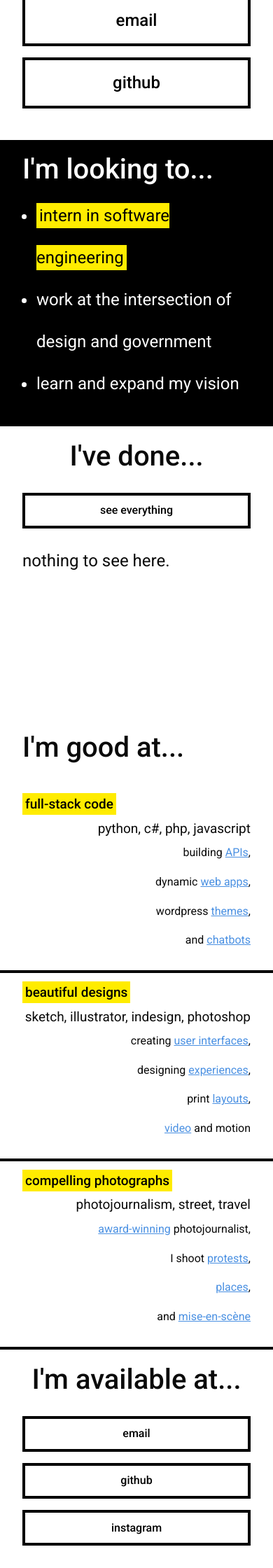
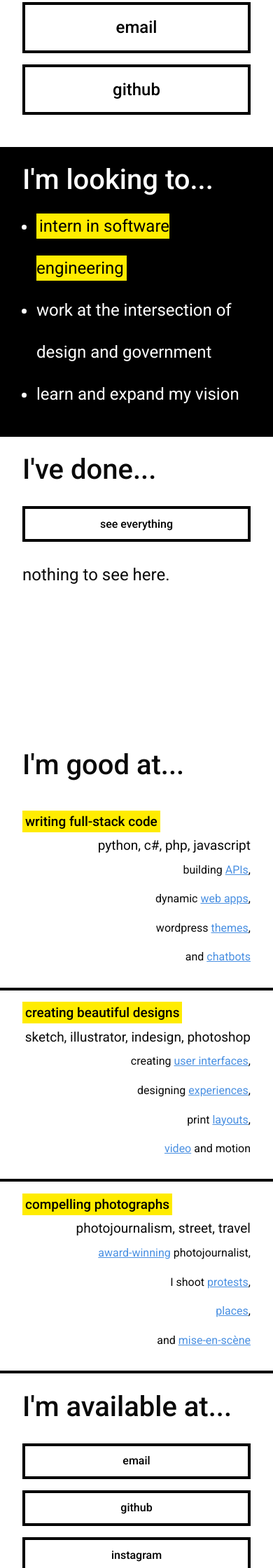
Before and after one commit to sc1f/me, a Django app: template portfolio/templates/index.html in a window 390 px wide. Shown: the part 788-3028 px from the top of the page at 70% size. Run offline with Django 3.2, Linux system fonts and the light colour scheme; the template is opened without the code that fills it, so the values that code supplies are empty; style sheets or scripts are compiled from the project's sources; parts of the project's set-up code (start-up, migrations or seed data) failed here and were passed over; some libraries are stand-ins or nearby versions.

Commit message:
fixed css, changed setting static setting based on secrets

```diff
--- a/portfolio/templates/about.html
+++ b/portfolio/templates/about.html
@@ -11,6 +11,7 @@
             <div class="columns large-6 medium-6 small-12 flex-container align-start flex-dir-column container container--text container--align-left">
                 <h1 class="heading heading--name">jun tan</h1>
                 <p class="body body--large">{{ current_user.about | linebreaksbr }}</p>
+                <a href="/#work" class="button">home</a>
             </div>
             <div class="columns large-6 medium-6 small-12 flex-container align-middle flex-dir-column container container--text">
                 <img src="https://s3.amazonaws.com/juntan-portfolio/{{ current_user.image }}" alt="{{ current_user.name }}" class="portrait portrait__about">
@@ -18,14 +19,13 @@
                     <a href="https://s3.amazonaws.com/juntan-portfolio/{{ current_user.resume }}" target="_blank" rel="noopener noreferrer"
                        class="button button--large button__primary">my resume</a>
                 {% endif %}
-                <a href="mailto:{{ current_user.email }}" class="button button--large button__primary">email</a>
+                <a href="mailto:{{ current_user.email }}" class="button button--large">email</a>
                 <a href="https://github.com/{{ current_user.github }}" target="_blank" rel="noopener noreferrer"
                    class="button button--large">github</a>
                 <a href="https://instagram.com/{{ current_user.instagram }}" class="button button--large"
                    target="_blank" rel="noopener noreferrer">instagram</a>
                 <a href="https://linkedin.com/{{ current_user.linkedin }}" target="_blank" rel="noopener noreferrer"
                    class="button button--large">linkedin</a>
-                <a href="/#work" class="button button--large">home</a>
             </div>
         </div>
     </div>
--- a/portfolio/templates/base.html
+++ b/portfolio/templates/base.html
@@ -10,8 +10,8 @@
     {% load sass_tags %}
     {% load staticfiles %}
     <link href="https://fonts.googleapis.com/css?family=Roboto:400,400i,500,500i" rel="stylesheet">
-    <link rel="stylesheet" href="{% static 'css/custom_foundation.css' %}">
-    <link rel="stylesheet" href="{% static 'css/main.css' %}">
+    <link rel="stylesheet" href="{% sass_src 'css/custom_foundation.scss' %}">
+    <link rel="stylesheet" href="{% sass_src 'css/main.scss' %}">
     <link rel="icon" type="image/png" sizes="32x32" href="{% static 'favicon-32x32.png' %}">
     <link rel="icon" type="image/png" sizes="96x96" href="{% static 'favicon-96x96.png' %}">
     <link rel="icon" type="image/png" sizes="16x16" href="{% static 'favicon-16x16.png' %}">
--- a/portfolio/templates/index.html
+++ b/portfolio/templates/index.html
@@ -96,7 +96,7 @@
                 <h3 class="heading heading--name">I'm good at...</h3>
             </div>
             <div class="columns large-6 medium-6 small-12 flex-container align-start flex-dir-column container container--text container--align-left">
-                <h3><span class="highlighted">full-stack code</span></h3>
+                <h3><span class="highlighted">writing full-stack code</span></h3>
             </div>
             <div class="columns large-6 medium-6 small-12 flex-container align-end flex-dir-column container container--text container--align-right">
                 <div class="flex-container flex-dir-column align-self-end align-spaced container container__list">
@@ -110,7 +110,7 @@
         </div>
         <div class="row row__skill">
             <div class="columns large-6 medium-6 small-12 flex-container align-start flex-dir-column container container--text container--align-left">
-                <h3><span class="highlighted">beautiful designs</span></h3>
+                <h3><span class="highlighted">creating beautiful designs</span></h3>
             </div>
             <div class="columns large-6 medium-6 small-12 flex-container align-end flex-dir-column container container--text container--align-right">
                 <div class="flex-container flex-dir-column align-self-end align-spaced container container__list">
--- a/static/css/imports/_globals.scss
+++ b/static/css/imports/_globals.scss
@@ -14,6 +14,10 @@ body {
 // rows form the crux of the layout - these override default row styles
 .row {
   padding-top: 3.75%;
+
+  @include media-query(medium) {
+    padding-top: 5%;
+  }
 }
 
 .row__about {
@@ -95,7 +99,9 @@ ul, ol {
 
   &.heading--homepage {
     @include media-query(medium) {
+      align-self: flex-start;
       font-size: 2.5em;
+      text-align: left;
     }
   }
 }
--- a/static/css/imports/_home.scss
+++ b/static/css/imports/_home.scss
@@ -90,6 +90,7 @@
 
     @include media-query(medium) {
       flex: 1 auto;
+      margin: 0 0 3.75% 0;
       width: 100%;
     }
   }
--- a/static/css/imports/_post.scss
+++ b/static/css/imports/_post.scss
@@ -1,6 +1,6 @@
 .row__post {
   @include media-query(medium){
-    flex-direction: column-reverse;
+    flex-direction: row-reverse;
     .container--align-right {
       margin-bottom: 2rem;
     }
--- a/static/css/main.css
+++ b/static/css/main.css
@@ -7,6 +7,9 @@ body {
 
 .row {
   padding-top: 3.75%; }
+  @media screen and (max-width: 640px) {
+    .row {
+      padding-top: 5%; } }
 
 @media screen and (max-width: 640px) {
   .row__about {
@@ -54,7 +57,9 @@ ul, ol {
         margin-bottom: 1em; } }
   @media screen and (max-width: 640px) {
     .heading.heading--homepage {
-      font-size: 2.5em; } }
+      align-self: flex-start;
+      font-size: 2.5em;
+      text-align: left; } }
 
 .body {
   font-weight: 400 !important; }
@@ -198,6 +203,7 @@ ul, ol {
     @media screen and (max-width: 640px) {
       .container--portfolio .container--item {
         flex: 1 auto;
+        margin: 0 0 3.75% 0;
         width: 100%; } }
 
 @media screen and (max-width: 640px) {
@@ -205,6 +211,9 @@ ul, ol {
     flex-direction: column; } }
 
 .portrait {
+  background: url("../assets/portrait.jpg") no-repeat center center;
+  -webkit-background-size: cover;
+  background-size: cover;
   height: 15em;
   width: 15em; }
   @media screen and (max-width: 640px) {
@@ -215,7 +224,7 @@ ul, ol {
 
 @media screen and (max-width: 640px) {
   .row__post {
-    flex-direction: column-reverse; }
+    flex-direction: row-reverse; }
     .row__post .container--align-right {
       margin-bottom: 2rem; } }
 
@@ -226,7 +235,7 @@ ul, ol {
     .post--meta {
       width: 100%; } }
 
-.post--container > * > img {
-  height: auto !important;
-}
+.post--container * img {
+  height: auto !important; }
+
 /*# sourceMappingURL=../../../../../../../static/css/main.css.map */
```
Also changed, not shown: juntan/settings.py (+5 -2 lines), 1 other file.
